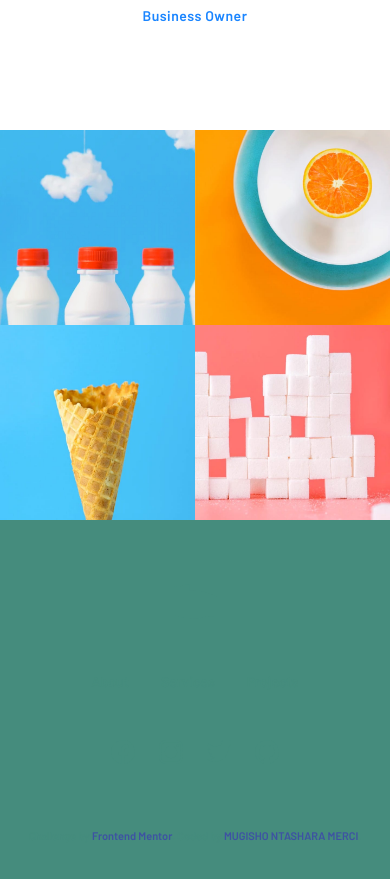
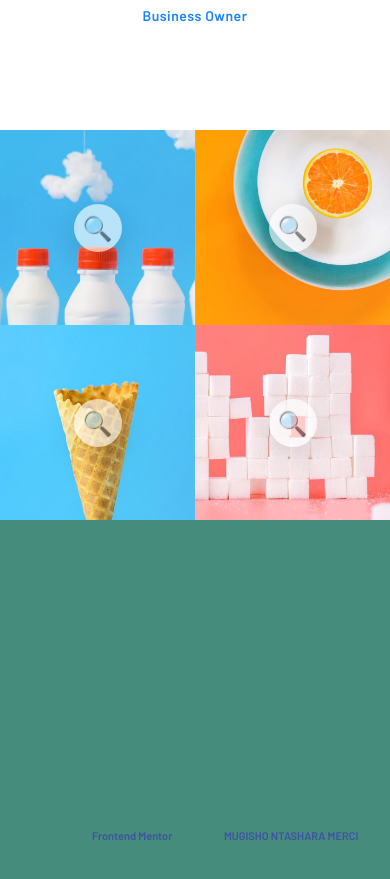
Before and after one commit to Mugisho-dev-metasploit/Sunnyside-Agency-Landing-Page-Frontend-Mentor-challenge-05, a website: page index.html in a window 390 px wide. Shown: the part 3964-4843 px from the top of the page. Drawn offline with nearby package versions, Linux system fonts and the light colour scheme; files that its build step writes are made by us from their sources.

Commit message:
issue 6 Create responsive gallery section

```diff
--- a/index.html
+++ b/index.html
@@ -168,11 +168,38 @@
   </section>
 
   <!-- GALLERY SECTION -->
-  <section class="grid grid-cols-2 md:grid-cols-4 gap-0">
-    <div class="aspect-square bg-cover bg-center" style="background-image: url('./images/desktop/image-gallery-milkbottles.jpg')"></div>
-    <div class="aspect-square bg-cover bg-center" style="background-image: url('./images/desktop/image-gallery-orange.jpg')"></div>
-    <div class="aspect-square bg-cover bg-center" style="background-image: url('./images/desktop/image-gallery-cone.jpg')"></div>
-    <div class="aspect-square bg-cover bg-center" style="background-image: url('./images/desktop/image-gallery-sugarcubes.jpg')"></div>
+  <section class="gallery-section">
+    <!-- Milk Bottles -->
+    <div class="gallery-item" style="background-image: url('./images/desktop/image-gallery-milkbottles.jpg')">
+      <div class="gallery-image"></div>
+      <div class="gallery-overlay">
+        <div class="gallery-icon">🔍</div>
+      </div>
+    </div>
+
+    <!-- Orange -->
+    <div class="gallery-item" style="background-image: url('./images/desktop/image-gallery-orange.jpg')">
+      <div class="gallery-image"></div>
+      <div class="gallery-overlay">
+        <div class="gallery-icon">🔍</div>
+      </div>
+    </div>
+
+    <!-- Cone -->
+    <div class="gallery-item" style="background-image: url('./images/desktop/image-gallery-cone.jpg')">
+      <div class="gallery-image"></div>
+      <div class="gallery-overlay">
+        <div class="gallery-icon">🔍</div>
+      </div>
+    </div>
+
+    <!-- Sugarcubes -->
+    <div class="gallery-item" style="background-image: url('./images/desktop/image-gallery-sugarcubes.jpg')">
+      <div class="gallery-image"></div>
+      <div class="gallery-overlay">
+        <div class="gallery-icon">🔍</div>
+      </div>
+    </div>
   </section>
 
   <!-- FOOTER -->
--- a/src/custom.css
+++ b/src/custom.css
@@ -503,3 +503,152 @@ a {
     padding: 1.5rem;
   }
 }
+
+/* ========================================
+   ÉTAPE 6: GALLERY IMPLEMENTATION
+   ======================================== */
+
+/* Gallery Section Container */
+.gallery-section {
+  display: grid;
+  grid-template-columns: repeat(2, 1fr);
+  gap: 0;
+  overflow: hidden;
+}
+
+@media (min-width: 768px) {
+  .gallery-section {
+    grid-template-columns: repeat(4, 1fr);
+  }
+}
+
+/* Gallery Item */
+.gallery-item {
+  position: relative;
+  aspect-ratio: 1;
+  overflow: hidden;
+  background-size: cover;
+  background-position: center;
+  cursor: pointer;
+  transition: all 0.5s cubic-bezier(0.4, 0.0, 0.2, 1);
+  animation: gallerySlideIn 0.7s ease-out backwards;
+}
+
+/* Staggered animation for gallery items */
+.gallery-item:nth-child(1) {
+  animation-delay: 0.1s;
+}
+
+.gallery-item:nth-child(2) {
+  animation-delay: 0.2s;
+}
+
+.gallery-item:nth-child(3) {
+  animation-delay: 0.3s;
+}
+
+.gallery-item:nth-child(4) {
+  animation-delay: 0.4s;
+}
+
+/* Slide In Animation for Gallery Items */
+@keyframes gallerySlideIn {
+  from {
+    opacity: 0;
+    transform: scale(0.95);
+  }
+  to {
+    opacity: 1;
+    transform: scale(1);
+  }
+}
+
+/* Gallery Item Hover Effects */
+.gallery-item:hover {
+  transform: scale(1.08);
+  filter: brightness(1.1) saturate(1.2);
+}
+
+/* Gallery Item Overlay - appears on hover */
+.gallery-overlay {
+  position: absolute;
+  inset: 0;
+  background: linear-gradient(
+    135deg,
+    rgba(255, 255, 255, 0) 0%,
+    rgba(255, 255, 255, 0.1) 100%
+  );
+  opacity: 0;
+  transition: opacity 0.5s cubic-bezier(0.4, 0.0, 0.2, 1);
+  z-index: 5;
+  display: flex;
+  align-items: center;
+  justify-content: center;
+}
+
+.gallery-item:hover .gallery-overlay {
+  opacity: 1;
+}
+
+/* Gallery Item Icon on Hover */
+.gallery-icon {
+  width: 3rem;
+  height: 3rem;
+  display: flex;
+  align-items: center;
+  justify-content: center;
+  background: rgba(255, 255, 255, 0.9);
+  border-radius: 50%;
+  color: hsl(167, 34%, 41%);
+  font-size: 1.5rem;
+  transform: scale(0);
+  transition: transform 0.5s cubic-bezier(0.4, 0.0, 0.2, 1);
+  box-shadow: 0 10px 30px rgba(0, 0, 0, 0.2);
+}
+
+.gallery-item:hover .gallery-icon {
+  transform: scale(1);
+}
+
+/* Gallery Image - smooth background transition */
+.gallery-image {
+  width: 100%;
+  height: 100%;
+  background-size: cover;
+  background-position: center;
+  transition: all 0.5s cubic-bezier(0.4, 0.0, 0.2, 1);
+}
+
+.gallery-item:hover .gallery-image {
+  transform: scale(1.1);
+}
+
+/* Mobile Gallery Optimization */
+@media (max-width: 640px) {
+  .gallery-section {
+    grid-template-columns: repeat(2, 1fr);
+  }
+
+  .gallery-item {
+    aspect-ratio: 1;
+  }
+}
+
+/* Touch Device Optimizations */
+@media (hover: none) {
+  .gallery-item {
+    transform: scale(1) !important;
+  }
+
+  .gallery-item:active {
+    transform: scale(0.98);
+  }
+
+  .gallery-overlay {
+    opacity: 0.7;
+  }
+
+  .gallery-icon {
+    transform: scale(1);
+  }
+}
```
